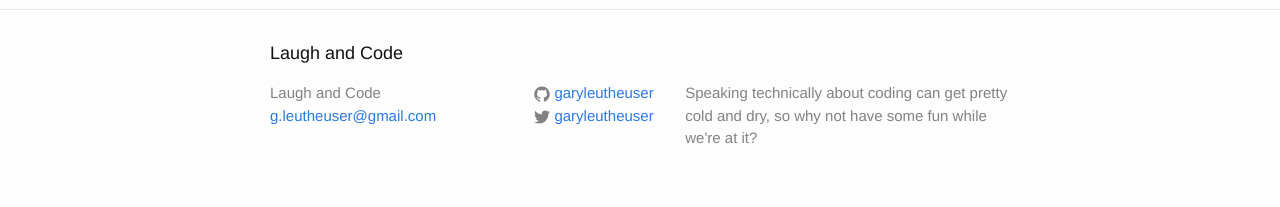
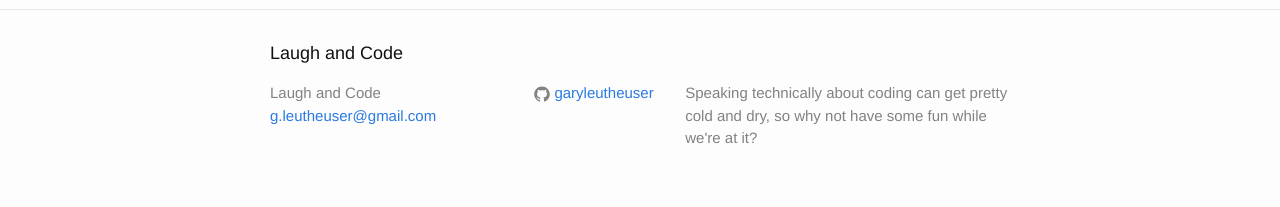
Before and after one commit to GaryLeutheuser/garyleutheuser.github.io, a Jekyll site: the page built from index.html, in a window 1280 px wide. Shown: the part 827-1034 px from the top of the page. Built offline with Jekyll 4.4.1, drawn with Linux system fonts in a browser that asks for light colours.

Commit message:
Remove Twitter information

```diff
--- a/_config.yml
+++ b/_config.yml
@@ -13,7 +13,6 @@ description: > # this means to ignore newlines until "baseurl:"
   why not have some fun while we're at it?
 baseurl: "" # the subpath of your site, e.g. /blog
 url: "http://garyleutheuser.github.io" # the base hostname & protocol for your site
-twitter_username: garyleutheuser
 github_username:  garyleutheuser
 
 # Build settings
```
